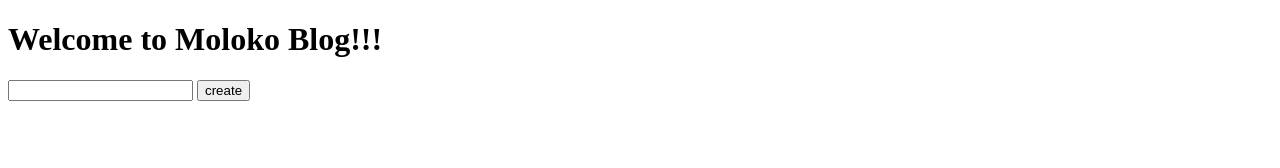
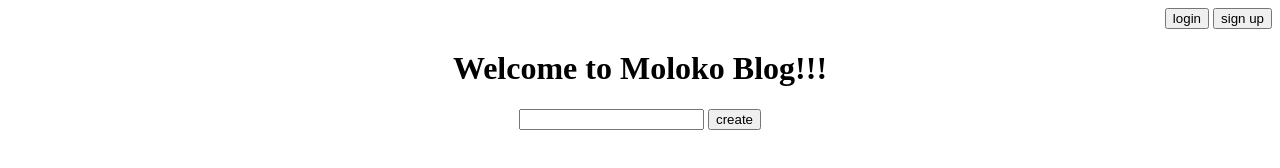
Before and after one commit to MoLoKorp/MolokoBlogEngine, a plain HTML site: page src/main/resources/public/index.html in a window 1280 px wide. Drawn offline with Linux system fonts and the light colour scheme; no server answers.

Commit message:
align style with figma template

```diff
--- a/src/main/resources/public/index.html
+++ b/src/main/resources/public/index.html
@@ -8,6 +8,10 @@
     <link rel="stylesheet" href="styles.css">
 </head>
 <body>
+    <div id="menu">
+        <button>login</button>
+        <button>sign up</button>
+    </div>
     <h1>Welcome to Moloko Blog!!!</h1>
     <form id="create-article-form">
         <input name="text" />
--- a/src/main/resources/public/index.js
+++ b/src/main/resources/public/index.js
@@ -22,7 +22,7 @@ const addArticle = article => {
     div.id = article.id
 
     const p = document.createElement('p')
-    const articleText = document.createTextNode(`article ${article.id} ${article.text}`)
+    const articleText = document.createTextNode(article.text)
     p.appendChild(articleText)
 
     const editButton = document.createElement('button')
--- a/src/main/resources/public/styles.css
+++ b/src/main/resources/public/styles.css
@@ -1,3 +1,11 @@
+body {
+  text-align: center;
+}
+
+#menu {
+  text-align: right;
+}
+
 @media all and (max-width: 500px) {
   body {
     font-size: 6vw;
```
